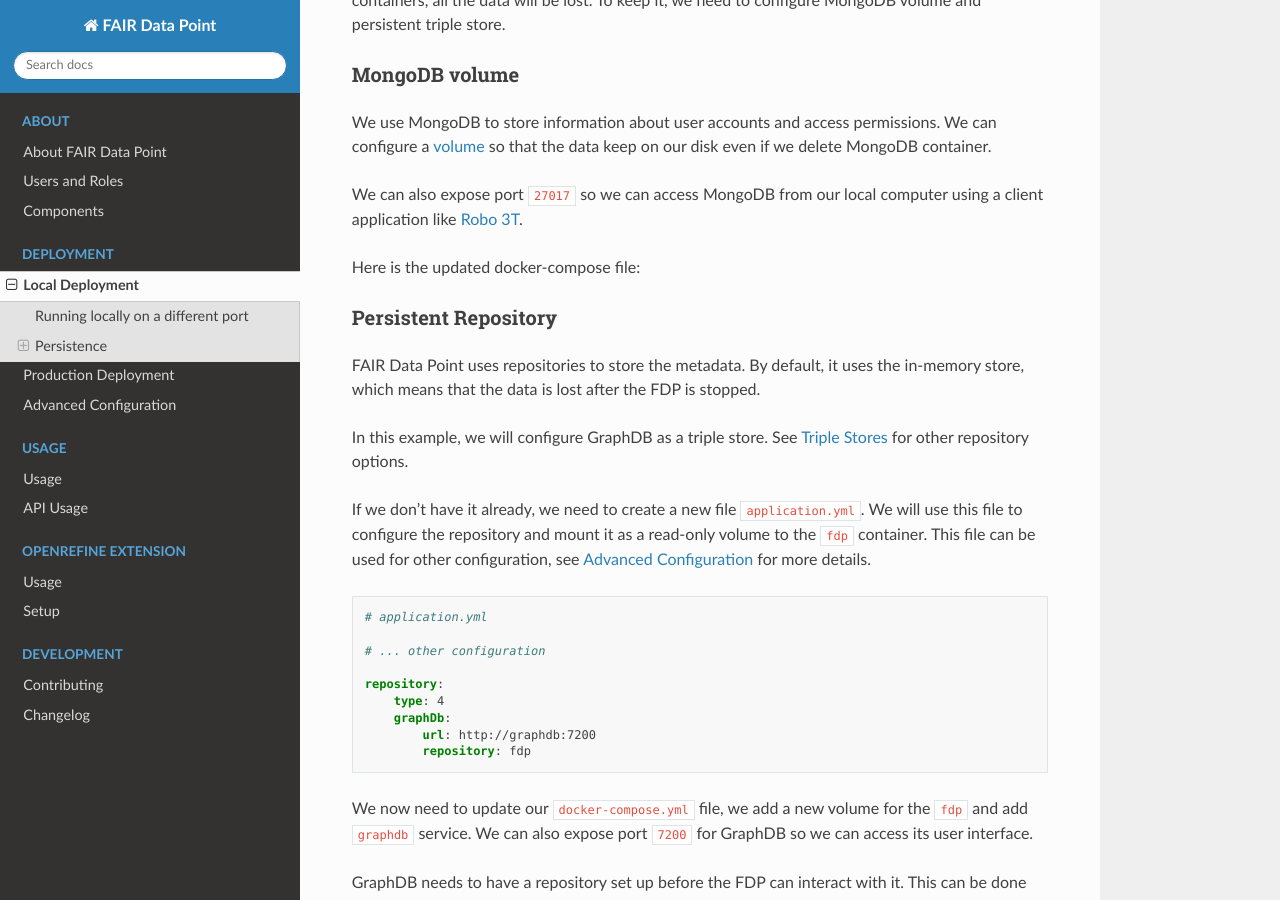
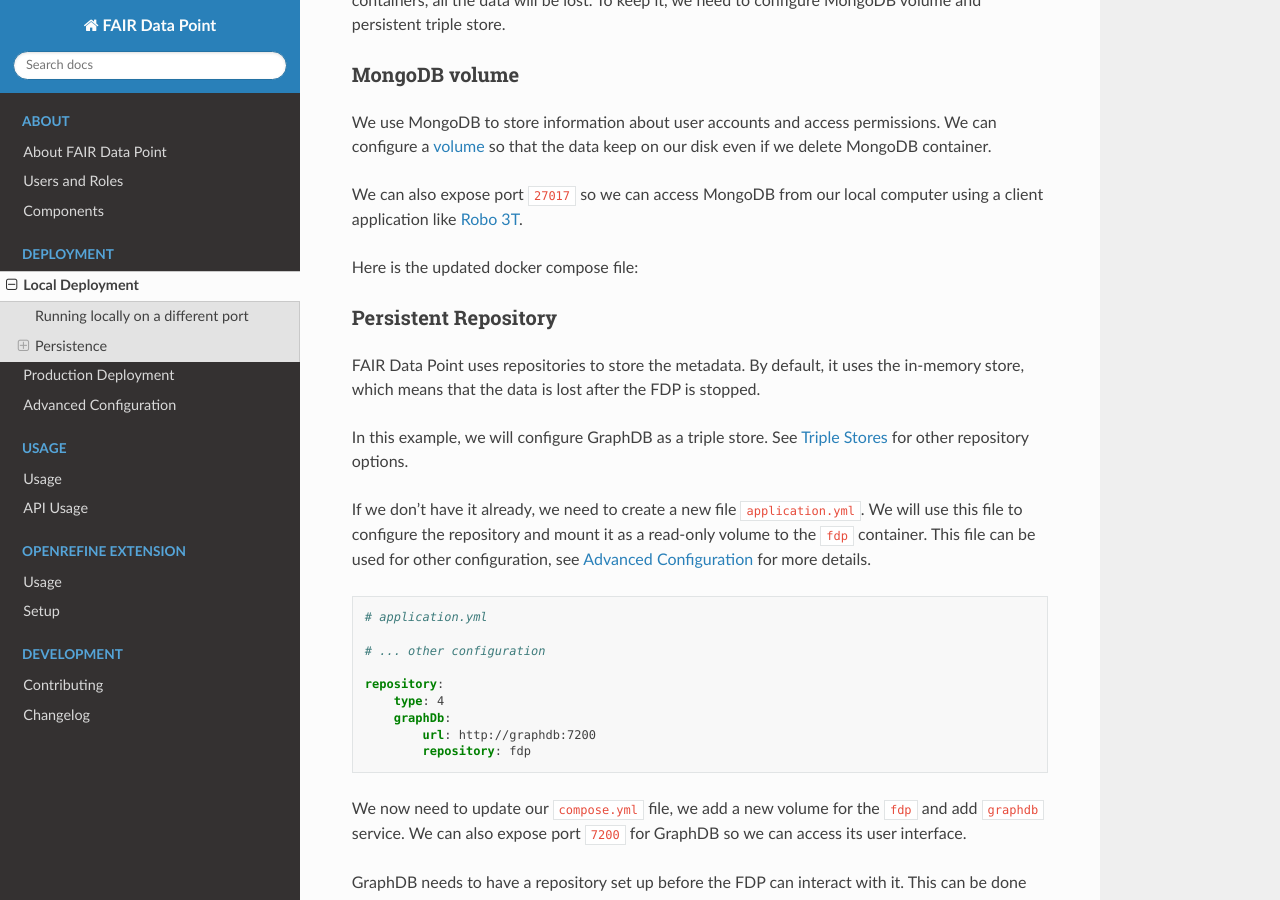
Before and after one commit to FAIRDataTeam/FAIRDataPoint-Docs, a Sphinx documentation site: the page built from docs/deployment/local-deployment.rst, in a window 1280 px wide and 900 px high, scrolled down 1158 px. Built offline with Sphinx 7.4.7 and the Read the Docs theme 3.1.0, drawn with Linux system fonts in a browser that asks for light colours; some of the changed text lies outside the part shown.

Commit message:
docs: update to modern docker compose practices

```diff
--- a/docs/deployment/local-deployment.rst
+++ b/docs/deployment/local-deployment.rst
@@ -9,9 +9,8 @@
 .. code-block:: yaml
    :substitutions:
 
-    # docker-compose.yml
+    # compose.yml
 
-    version: '3'
     services:
 
         fdp:
@@ -28,7 +27,7 @@
             image: mongo:4.0.12
 
 
-Then you can run it using ``docker-compose up -d``. It might take a while to start. You can run ``docker-compose logs -f`` to follow the output log. Once you see a message, that the application started, the FAIR Data Point should be working, and you can open http://localhost.
+Then you can run it using ``docker compose up -d``. It might take a while to start. You can run ``docker compose logs -f`` to follow the output log. Once you see a message, that the application started, the FAIR Data Point should be working, and you can open http://localhost.
 
 
 There are two default user accounts. See the :ref:`Users and Roles <users-and-roles>` section to read more about users and roles. The default accounts are
@@ -63,9 +62,8 @@
 .. code-block:: yaml
    :substitutions:
 
-    # docker-compose.yml
+    # compose.yml
 
-    version: '3'
     services:
 
         fdp:
@@ -97,14 +95,13 @@
 
 We can also expose port ``27017`` so we can access MongoDB from our local computer using a client application like `Robo 3T <https://robomongo.org>`__.
 
-Here is the updated docker-compose file:
+Here is the updated docker compose file:
 
 .. code-block:: yaml
    :substitutions:
 
-    # docker-compose.yml
+    # compose.yml
 
-    version: '3'
     services:
 
         fdp:
@@ -147,14 +144,13 @@
             url: http://graphdb:7200
             repository: fdp
 
-We now need to update our ``docker-compose.yml`` file, we add a new volume for the ``fdp`` and add ``graphdb`` service. We can also expose port ``7200`` for GraphDB so we can access its user interface.
+We now need to update our ``compose.yml`` file, we add a new volume for the ``fdp`` and add ``graphdb`` service. We can also expose port ``7200`` for GraphDB so we can access its user interface.
 
 .. code-block:: yaml
    :substitutions:
 
-    # docker-compose.yml
+    # compose.yml
 
-    version: '3'
     services:
 
         fdp:
@@ -176,12 +172,12 @@
             volumes:
                 - ./mongo/data:/data/db
 
-      graphdb:
-        image: ontotext/graphdb:10.7.6
-        ports:
-          - 7200:7200
-        volumes:
-          - ./graphdb:/opt/graphdb/home
+        graphdb:
+            image: ontotext/graphdb:10.7.6
+            ports:
+                - 7200:7200
+            volumes:
+                - ./graphdb:/opt/graphdb/home
 
 GraphDB needs to have a repository set up before the FDP can interact with it. This can be done manually through the user interface, following these steps:
 
```
Also changed, not shown: docs/deployment/production-deployment.rst (+4 -5 lines).
